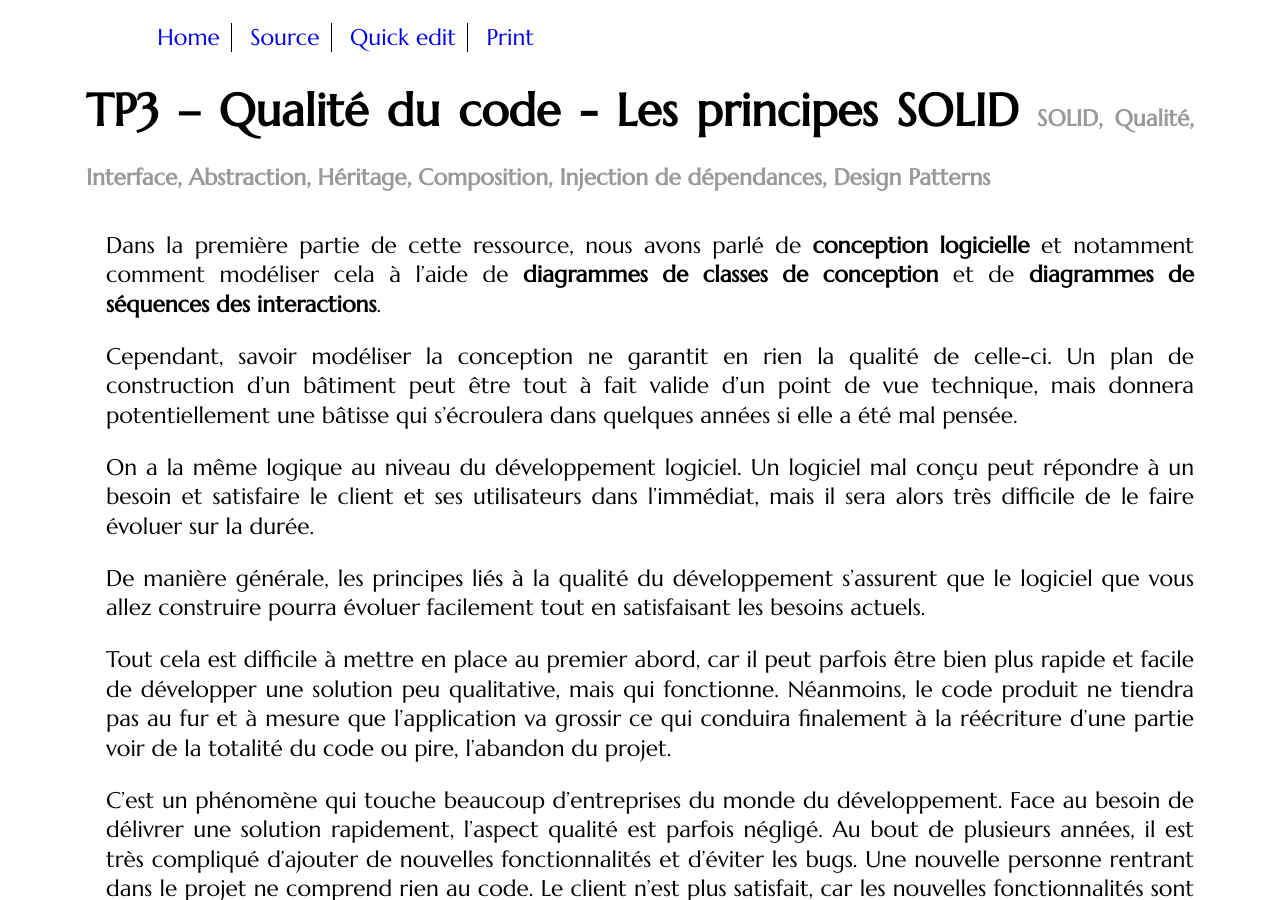
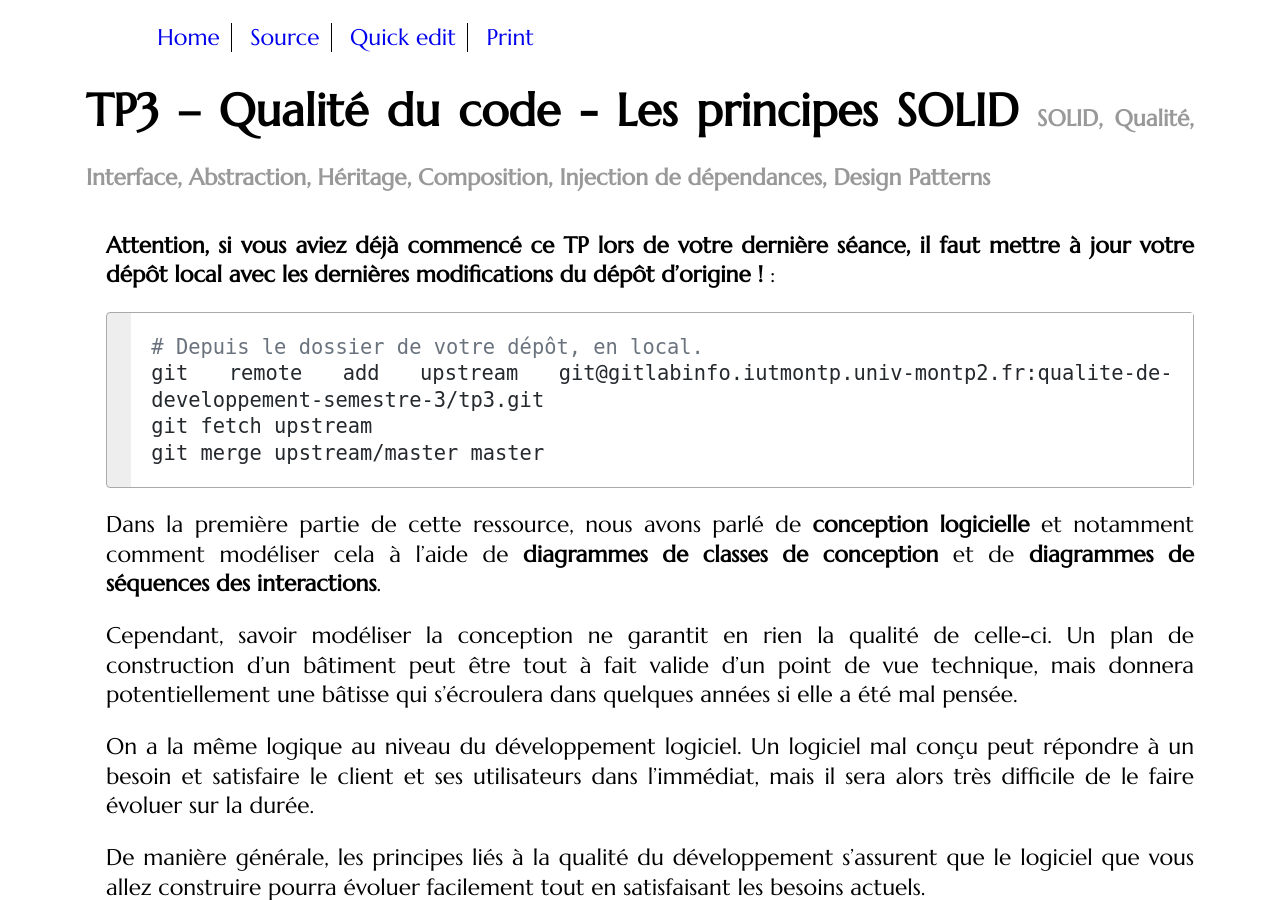
Before and after one commit to mgasquet/R304-QualiteDeveloppement, a Jekyll site: the page built from tutorials/tutorial3.md, in a window 1280 px wide and 900 px high. Built offline with Jekyll 4.4.1, drawn with Linux system fonts in a browser that asks for light colours; some web fonts are replaced.

Commit message:
ajout instructions merge fork

````diff
--- a/tutorials/tutorial3.md
+++ b/tutorials/tutorial3.md
@@ -4,6 +4,15 @@ subtitle: SOLID, Qualité, Interface, Abstraction, Héritage, Composition, Injec
 layout: tutorial
 lang: fr
 ---
+
+**Attention, si vous aviez déjà commencé ce TP lors de votre dernière séance, il faut mettre à jour votre dépôt local avec les dernières modifications du dépôt d'origine !** :
+
+```bash
+# Depuis le dossier de votre dépôt, en local.
+git remote add upstream git@gitlabinfo.iutmontp.univ-montp2.fr:qualite-de-developpement-semestre-3/tp3.git
+git fetch upstream
+git merge upstream/master master
+```
 
 Dans la première partie de cette ressource, nous avons parlé de **conception logicielle** et notamment comment modéliser cela à l'aide de **diagrammes de classes de conception** et de **diagrammes de séquences des interactions**.
 
````
